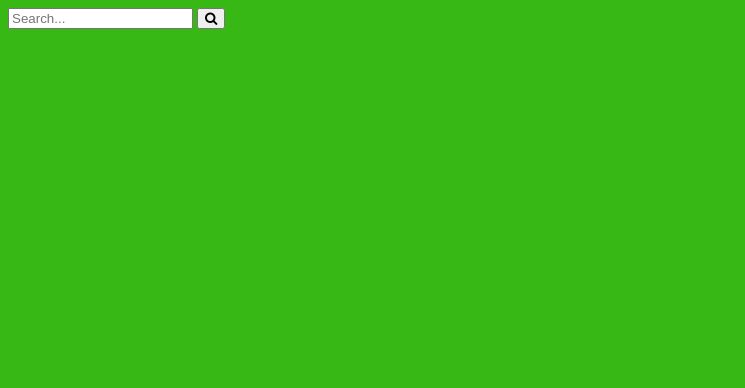
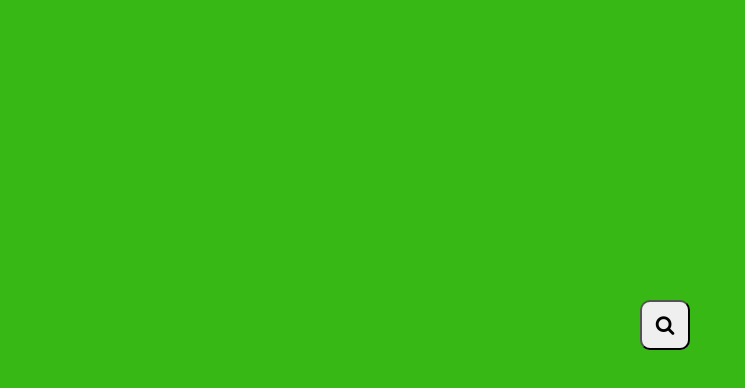
Before and after one commit to NGUYEN-XUAN-THUY/project-5, a plain HTML site: page index.html in a window 1280 px wide. Shown: the whole page, without its empty margins (0-745 px from the left). Drawn offline with nearby package versions, Linux system fonts and the light colour scheme.

Commit message:
chỉnh sưa lần 3

```diff
--- a/index.html
+++ b/index.html
@@ -51,14 +51,14 @@
   </head>
 
   <body>
-    <div class="search box">
+    <div class="search-box">
       <input type="text" placeholder="Search..." class="input">
-      <button class="btn">
+      <button class="btn cta">
         <i class="fa fa-search"></i>
       </button>
     </div>
     <!-- javascript -->
-    <script></script>
+    <script src="/main.js"></script>
     <!-- bootstrap js-->
     <script src=""></script>
     <!--  -->
--- /dev/null
+++ b/main.js
@@ -0,0 +1,7 @@
+const btn = document.querySelector(".btn");
+const input = document.querySelector(".input");
+const cta = document.querySelector(".cta");
+btn.addEventListener("click", () =>{
+    input.classList.toggle("hide");
+    input.focus();
+});
--- a/style.css
+++ b/style.css
@@ -1,3 +1,42 @@
-body{
-    background: #38b815;
+body {
+  background: #38b815;
 }
+
+.search-box {
+  margin: 300px auto;
+  position: relative;
+  width: 500px;
+  display: flex;
+  justify-content: center;
+  align-items: center;
+}
+
+.input {
+  transition: 0.5s;
+  width: 0;
+  height: 0;
+  border: 0;
+  padding: 0 25px;
+  font-size: 18px;
+  border-radius: 8px;
+}
+
+.btn {
+  border-radius: 10px;
+  width: 50px;
+  height: 50px;
+  cursor: pointer;
+  transition: 0.5s;
+}
+.fa-search {
+  font-size: 20px;
+}
+
+.btn:hover {
+  background: #68b92a;
+}
+.hide {
+  width: 300px;
+  margin-right: 10px;
+  height: 50px;
+}
```
